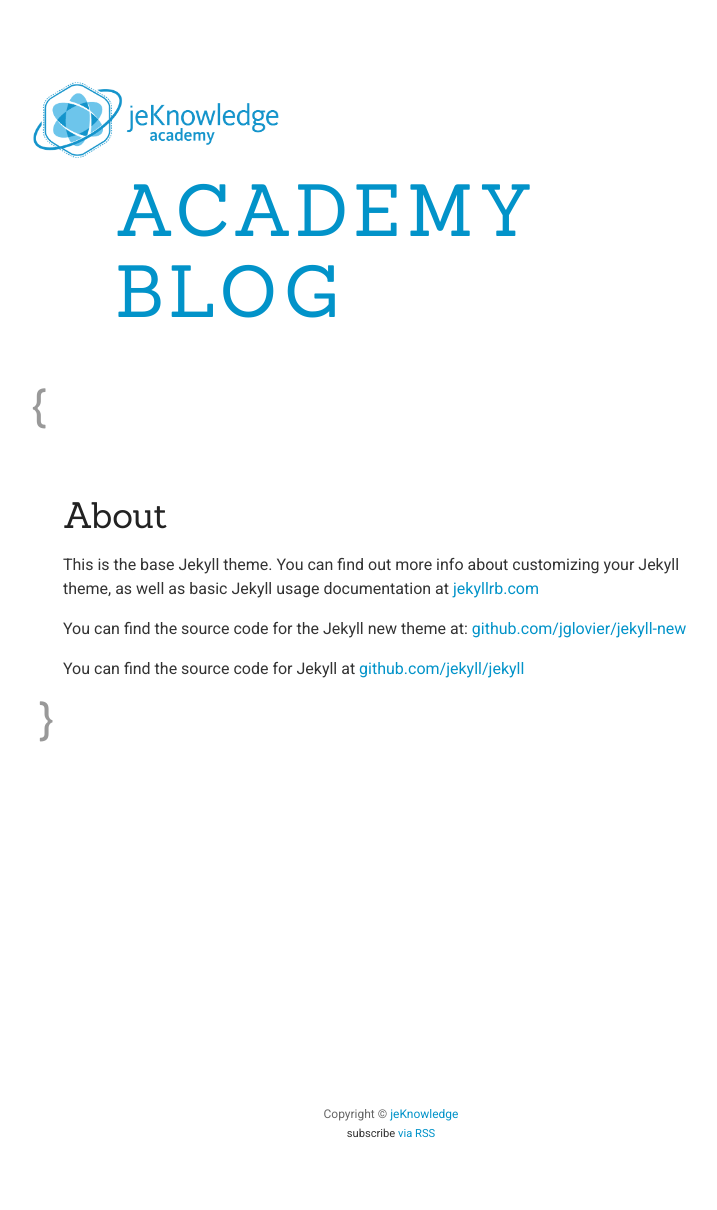
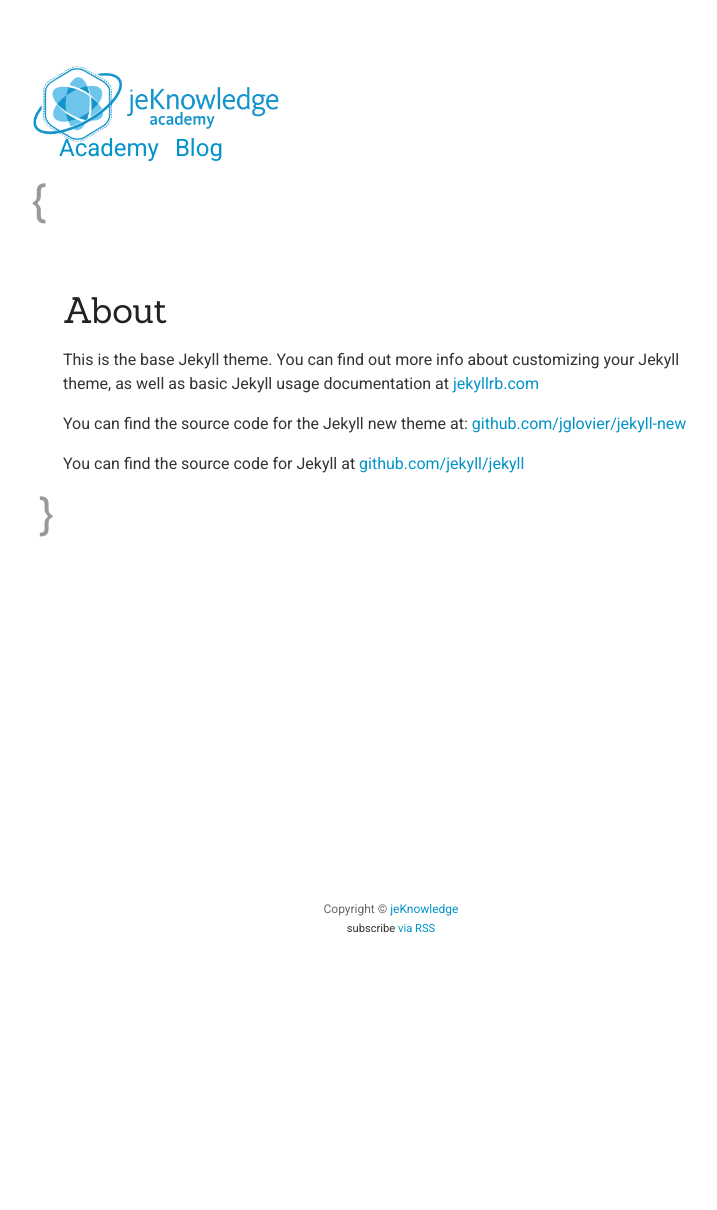
Before and after one commit to jeKnowledge/academy-articles, a Jekyll site: the page built from about.md, in a window 1280 px wide. Shown: the whole page, without its empty margins (249-966 px from the left). Built offline with Jekyll 4.4.1, drawn with Linux system fonts in a browser that asks for light colours; after the commit the page ends 1005 px from its top, so only the background shows below that.

Commit message:
Update header.html

```diff
--- a/_includes/header.html
+++ b/_includes/header.html
@@ -1,5 +1,5 @@
 <header class="site-header">
-  <div class="site-title">
+  <div>
   <h1>
     <a href="{{ site.baseurl }}/" title="{{ site.title }}" rel="home">
       <img src="{{ site.url }}/img/jekA.png" alt="Jeknowledge Academy">
@@ -9,5 +9,5 @@
     <li><a href="/academy-articles/">Academy</a></li>
     <li><a href="/academy-articles/blog">Blog</a></li>
     </ul>
-  </div>
+  </div><div class="site-title"></div>
 </header>
```
